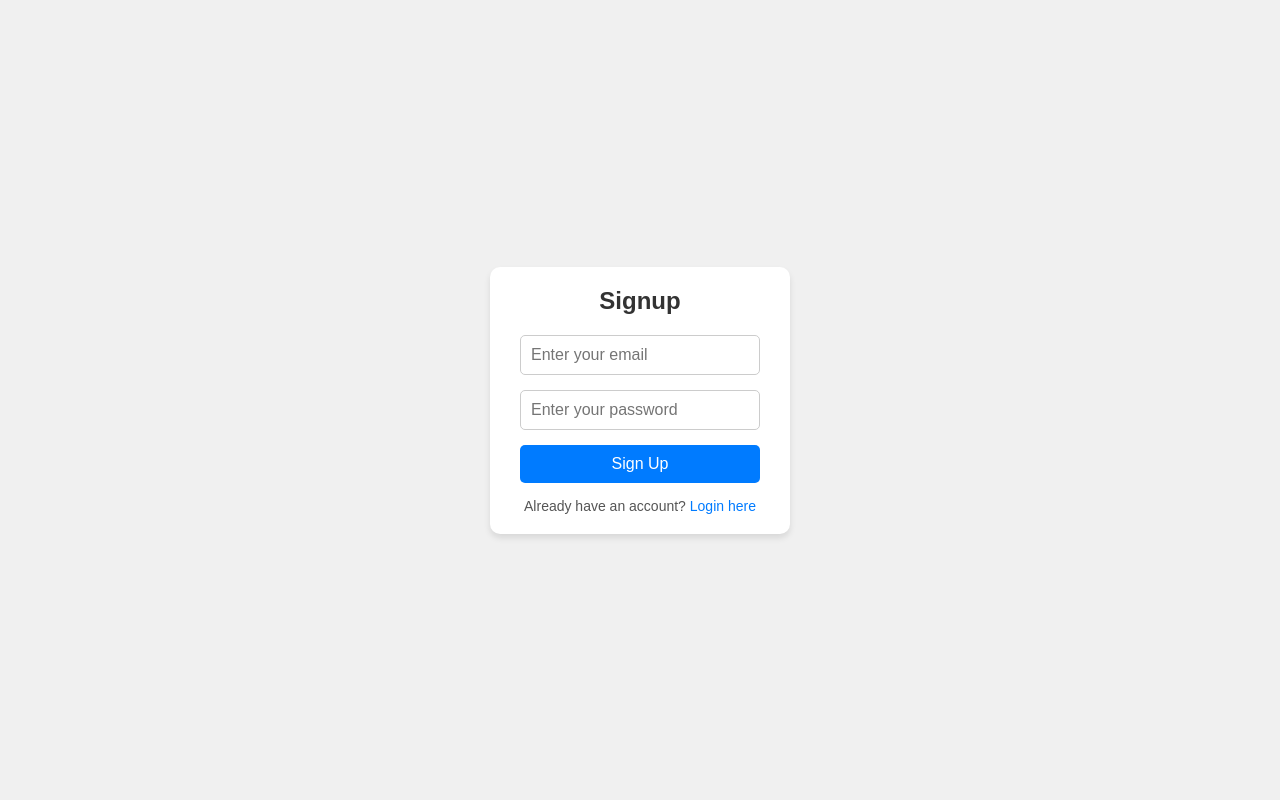
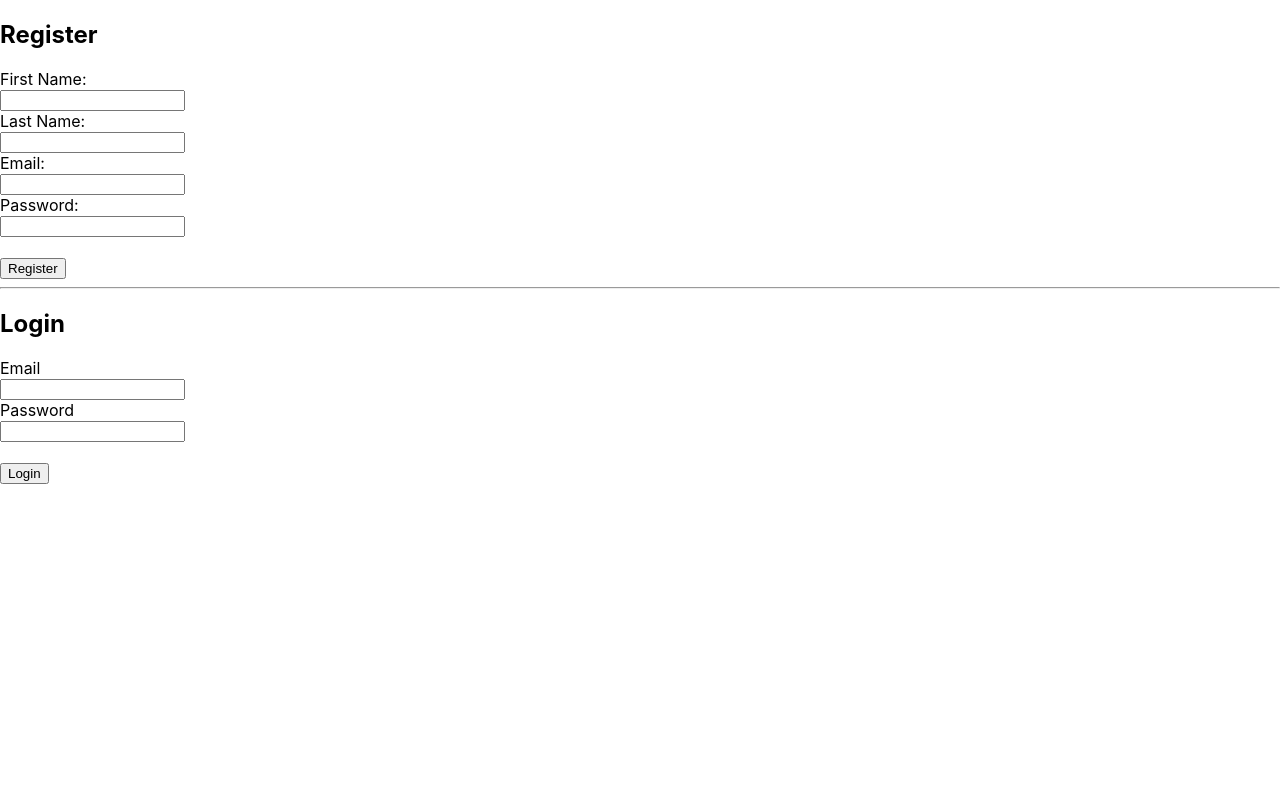
Before and after one commit to Dioniii/SavingsTracker, a PHP site: page / in a window 1280 px wide. Run offline with PHP 8.4, Linux system fonts and the light colour scheme.

```diff
--- /dev/null
+++ b/connect.php
@@ -0,0 +1,17 @@
+<?php
+
+$db_server = "localhost";
+
+$db_user = "root";
+
+$db_pass = "";
+
+$db_name = "savingstracker";
+
+$conn = "";
+try {
+    $conn = mysqli_connect($db_server, $db_user, $db_pass, $db_name);
+} catch (mysqli_sql_exception) {
+
+    echo "Could not connect";
+}
--- a/index.html
+++ /dev/null
@@ -1,22 +0,0 @@
-<!DOCTYPE html>
-<html lang="en">
-<head>
-    <meta charset="UTF-8">
-    <meta name="viewport" content="width=device-width, initial-scale=1.0">
-    <title>Signup Form</title>
-    <link rel="stylesheet" href="style.css">
-</head>
-<body>
-    <div class="signup-box">
-        <h2>Signup</h2>
-        <form>
-            <input type="email" placeholder="Enter your email" required>
-            <input type="password" placeholder="Enter your password" required>
-            <button type="submit">Sign Up</button>
-        </form>
-        <div class="register-link">
-            Already have an account? <a href="#">Login here</a>
-        </div>
-    </div>
-</body>
-</html>
--- /dev/null
+++ b/index.php
@@ -0,0 +1,42 @@
+<?php
+include('connect.php');
+include('loginRegister.php');
+?>
+<!DOCTYPE html>
+<html lang="en">
+
+<head>
+    <meta charset="UTF-8">
+    <meta name="viewport" content="width=device-width, initial-scale=1.0">
+    <link rel="stylesheet" href="style.css">
+    <title>Savings Tracker</title>
+</head>
+
+<body>
+    <form action="index.php" method="post">
+        <h2>Register</h2>
+        <label for="">First Name:</label> <br>
+        <input type="text" name="firstName"><br>
+        <label for="">Last Name:</label><br>
+        <input type="text" name="lastName"><br>
+        <label for="">Email:</label><br>
+        <input type="text" name="email"><br>
+        <label for="">Password:</label><br>
+        <input type="password" name="password"><br> <br>
+        <input type="submit" name="Registersubmit" value="Register">
+    </form>
+    <hr>
+
+
+    <form action="index.php" method="post">
+        <h2>Login</h2>
+        <label for="">Email</label> <br>
+        <input type="text" name="loginemail"><br>
+        <label for="">Password</label> <br>
+        <input type="password" name="loginPassword"><br> <br>
+        <input type="submit" name="Loginsubmit" value="Login">
+    </form>
+
+</body>
+
+</html>
--- /dev/null
+++ b/loginRegister.php
@@ -0,0 +1,63 @@
+<?php
+session_start();
+
+if ($_SERVER["REQUEST_METHOD"] == "POST") {
+
+    if (isset($_POST["Loginsubmit"])) {
+        $email = filter_input(INPUT_POST, "loginemail", FILTER_SANITIZE_EMAIL);
+        $password = filter_input(INPUT_POST, "loginPassword", FILTER_SANITIZE_SPECIAL_CHARS);
+
+        if (empty($email)) {
+            echo "Enter email";
+        } elseif (empty($password)) {
+            echo "Password needed";
+        } else {
+            $sql = "SELECT * FROM users WHERE email = '$email'";
+            $result = mysqli_query($conn, $sql);
+
+            if ($row = mysqli_fetch_assoc($result)) {
+
+                if ($password == $row['password']) {
+
+                    echo "Debug: Login successful. First Name: " . $row['firstName'];
+                    $_SESSION['firstName'] = $row['firstName'];
+                    $_SESSION['lastName'] = $row['lastName'];
+                    $_SESSION['loginemail'] = $row['email'];
+                    header('Location: main.php');
+                    exit();
+                } else {
+                    echo "Invalid password. Please try again.";
+                }
+            } else {
+                echo "No user found with this email.";
+            }
+        }
+    }
+
+
+    if (isset($_POST["Registersubmit"])) {
+        $firstName = filter_input(INPUT_POST, "firstName", FILTER_SANITIZE_SPECIAL_CHARS);
+        $lastName = filter_input(INPUT_POST, "lastName", FILTER_SANITIZE_SPECIAL_CHARS);
+        $email = filter_input(INPUT_POST, "email", FILTER_SANITIZE_EMAIL);
+        $password = filter_input(INPUT_POST, "password", FILTER_SANITIZE_SPECIAL_CHARS);
+
+        if (empty($firstName)) {
+            echo "Please enter name";
+        } elseif (empty($lastName)) {
+            echo "Please enter lastname";
+        } elseif (empty($email)) {
+            echo "Please enter email";
+        } elseif (empty($password)) {
+            echo "Please enter password";
+        } else {
+            // Store password as plain text (not secure, for testing only)
+            $sql = "INSERT INTO users (firstName, lastName, email, password)
+                    VALUES('$firstName','$lastName','$email','$password')";
+
+            mysqli_query($conn, $sql);
+            echo "Registered successfully";
+        }
+    }
+}
+
+mysqli_close($conn);
--- a/style.css
+++ b/style.css
@@ -1,78 +1,42 @@
-* {
-    margin: 0;
-    padding: 0;
-    box-sizing: border-box;
-}
-
 body {
     margin: 0;
     padding: 0;
-    display: flex;
-    justify-content: center;
-    align-items: center;
-    height: 100vh;
-    font-family: Arial, sans-serif;
-    background-color: #f0f0f0;
+    font-family: 'Inter', sans-serif; /* Use Inter as the main font */
+    font-size: 16px; /* Optional: Set a base font size */
+}
+ul {
+    list-style-type: none;
+    margin: 0;
+    padding: 0;
+    overflow: hidden;
+    background-color: #333;
 }
 
-.signup-box {
-    background-color: #ffffff;
-    padding: 20px 30px;
-    border-radius: 10px;
-    box-shadow: 0 4px 6px rgba(0, 0, 0, 0.1);
-    text-align: center;
-    width: 300px;
-    display: flex;
-    flex-direction: column;
-    align-items: center;
+li {
+    float: left;
 }
 
-.signup-box h2 {
-    margin-bottom: 20px;
-    font-size: 24px;
-    color: #333333;
-}
+li a {
 
-.signup-box input {
-    width: 100%;
-    padding: 10px;
-    margin-bottom: 15px;
-    border: 1px solid #cccccc;
-    border-radius: 5px;
-    font-size: 16px;
-}
-
-.signup-box input:focus {
-    border-color: #007bff;
-    outline: none;
-}
-
-.signup-box button {
-    width: 100%;
-    padding: 10px;
-    background-color: #007bff;
-    color: #ffffff;
-    border: none;
-    border-radius: 5px;
-    font-size: 16px;
-    cursor: pointer;
-}
-
-.signup-box button:hover {
-    background-color: #0056b3;
-}
-
-.signup-box .register-link {
-    margin-top: 15px;
-    font-size: 14px;
-    color: #555555;
-}
-
-.signup-box .register-link a {
-    color: #007bff;
+    display: block;
+    color: white;
+    text-align: center;
+    padding: 14px 16px;
     text-decoration: none;
 }
 
-.signup-box .register-link a:hover {
-    text-decoration: underline;
+.logout{
+
+    all: unset;
+    display: block;
+    color: white;
+    text-align: center;
+    padding: 14px 16px;
+    text-decoration: none;
+    background-color: none;
 }
+
+.logout:hover {
+    cursor: pointer;
+    background-color: #d26617;
+}
```
Also changed, not shown: logout.php (added, +9 -0 lines), main.php (added, +48 -0 lines).
